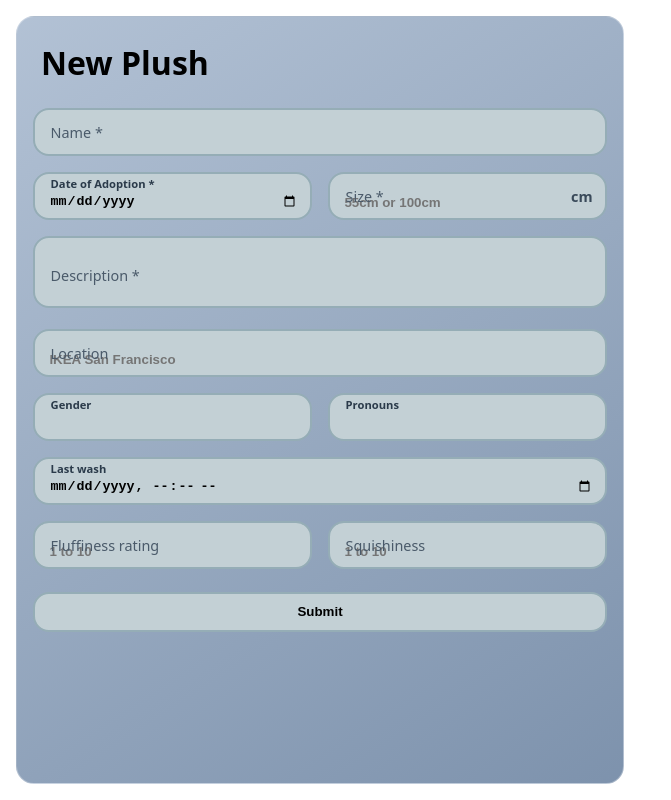
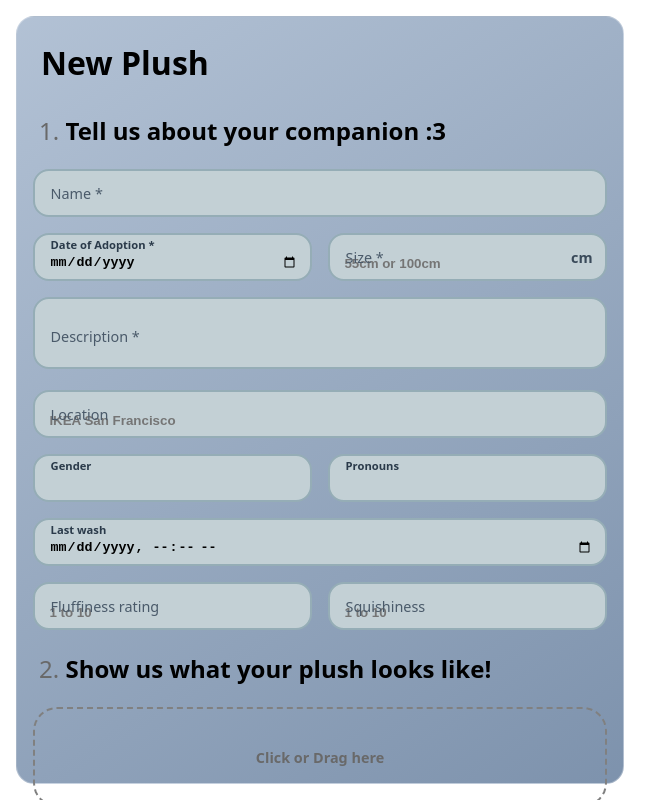
Before and after one commit to V3NCO/Hajdentity, a Nuxt app in the folder frontend/: page /dashboard/plushies/new in a window 1280 px wide. Shown: the whole page, without its empty margins (0-671 px from the left). Built offline with nearby package versions, Linux system fonts and the light colour scheme; no server answers.

Commit message:
add image

```diff
--- a/frontend/app/pages/dashboard/plushies/new.vue
+++ b/frontend/app/pages/dashboard/plushies/new.vue
@@ -1,11 +1,61 @@
 <script setup lang="ts">
 const secret = ref(false)
 let buffer = ''
+const fileError = ref('')
+const preview = ref('')
+const dragging = ref(false)
+const fileInput = ref<HTMLInputElement>()
 
 function onKeydown(e: KeyboardEvent) {
   buffer += e.key.toLowerCase()
   buffer = buffer.slice(-3)
   if (buffer === 'sad') secret.value = true
+}
+
+function getFile(file: File) {
+  fileError.value = ''
+
+  if (file.size > 10 * 1024 * 1024) {
+    fileError.value = 'Max 10MB'
+    preview.value = ''
+    return
+  }
+
+  const allowed = ['image/jpeg', 'image/png', 'image/webp', 'image/gif']
+  if (!allowed.includes(file.type)) {
+    fileError.value = 'JPEG, PNG, WebP, or GIF only'
+    preview.value = ''
+    return
+  }
+
+  const img = new Image()
+  preview.value = URL.createObjectURL(file)
+  img.src = preview.value
+}
+
+function onFileChange(e: Event) {
+  const file = (e.target as HTMLInputElement).files?.[0]
+  if (file) getFile(file)
+}
+
+function onDragOver(e: DragEvent) {
+  e.preventDefault()
+  dragging.value = true
+}
+
+function onDragLeave() {
+  dragging.value = false
+}
+
+function onDrop(e: DragEvent) {
+  e.preventDefault()
+  dragging.value = false
+  const file = e.dataTransfer?.files?.[0]
+  if (!file) return
+  const dt = new DataTransfer()
+  dt.items.add(file)
+  if (fileInput.value) fileInput.value.files = dt.files
+  getFile(file)
 }
 </script>
 
@@ -14,6 +64,7 @@ function onKeydown(e: KeyboardEvent) {
   <div class="vcont">
     <h1>New Plush</h1>
     <form ref="registerForm" autocomplete="off" data-1p-ignore data-bwignore data-lpignore="true" data-form-type="other" @keydown="onKeydown">
+      <h2 style="margin: 0.25em;"><span style="color: dimgrey; font-weight: 300;">1.</span> Tell us about your companion :3</h2>
       <div class="field">
         <input
           id="name"
@@ -81,7 +132,7 @@ function onKeydown(e: KeyboardEvent) {
             name="gender"
             type="text"
           />
-          <label for="location">Gender</label>
+          <label for="gender">Gender</label>
         </div>
         <div class="field">
           <input
@@ -89,7 +140,7 @@ function onKeydown(e: KeyboardEvent) {
             name="pronouns"
             type="text"
           />
-          <label for="location">Pronouns</label>
+          <label for="pronouns">Pronouns</label>
         </div>
       </div>
 
@@ -137,6 +188,29 @@ function onKeydown(e: KeyboardEvent) {
         />
         <label for="mloftearsabsorbed">mL of tears absorbed</label>
       </div>
+      <h2 style="margin: 0.25em;"><span style="color: dimgrey; font-weight: 300;">2.</span> Show us what your plush looks like!</h2>
+      <div
+        class="field file-field"
+        :class="{ dragging: dragging }"
+        @dragenter.prevent="dragging = true"
+        @dragover="onDragOver"
+        @dragleave="onDragLeave"
+        @drop="onDrop"
+      >
+        <input
+          ref="fileInput"
+          id="image"
+          name="image"
+          type="file"
+          accept="image/jpeg,image/png,image/webp,image/gif"
+          @change="onFileChange"
+        />
+        <label for="image">Click or Drag here</label>
+        <p class="imgrec">(Max 10MB, PNG, JPEG, WEBP and GIF supported, 4:3 recommended)</p>
+        <span class="file-error" v-if="fileError">{{ fileError }}</span>
+      </div>
+
+
       <button type="submit">Submit</button>
     </form>
   </div>
@@ -305,4 +379,49 @@ textarea:user-invalid {
   height: 4.5rem;
   resize: none;
 }
+
+.file-field {
+  min-height: 6rem;
+  border: 2px dashed gray;
+  border-radius: 1.5rem;
+  margin-bottom: 2rem;
+}
+
+.file-field.dragging {
+  background-color: #FFFFFF0F;
+}
+
+.field input[type="file"] {
+  height: 100%;
+  font-size: 0.82rem;
+  font-weight: 500;
+  color: dimgray;
+  opacity: 0;
+}
+
+.file-field label {
+  position: absolute !important;
+  left: 50% !important;
+  top: 50% !important;
+  transform: translate(-50%, -50%) !important;
+  font-size: 0.9rem !important;
+  color: dimgray !important;
+}
+
+.file-error {
+  position: absolute;
+  bottom: 0.3rem;
+  left: 50%;
+  transform: translateX(-50%);
+  background: #F7CACE;
+  color: #D94A4A;
+  font-size: 0.7rem;
+  font-weight: 700;
+  padding: 0.2rem 0.8rem;
+  border-radius: 1rem;
+}
+
+.imgrec {
+  margin-top: 0.5em;
+}
 </style>
```
